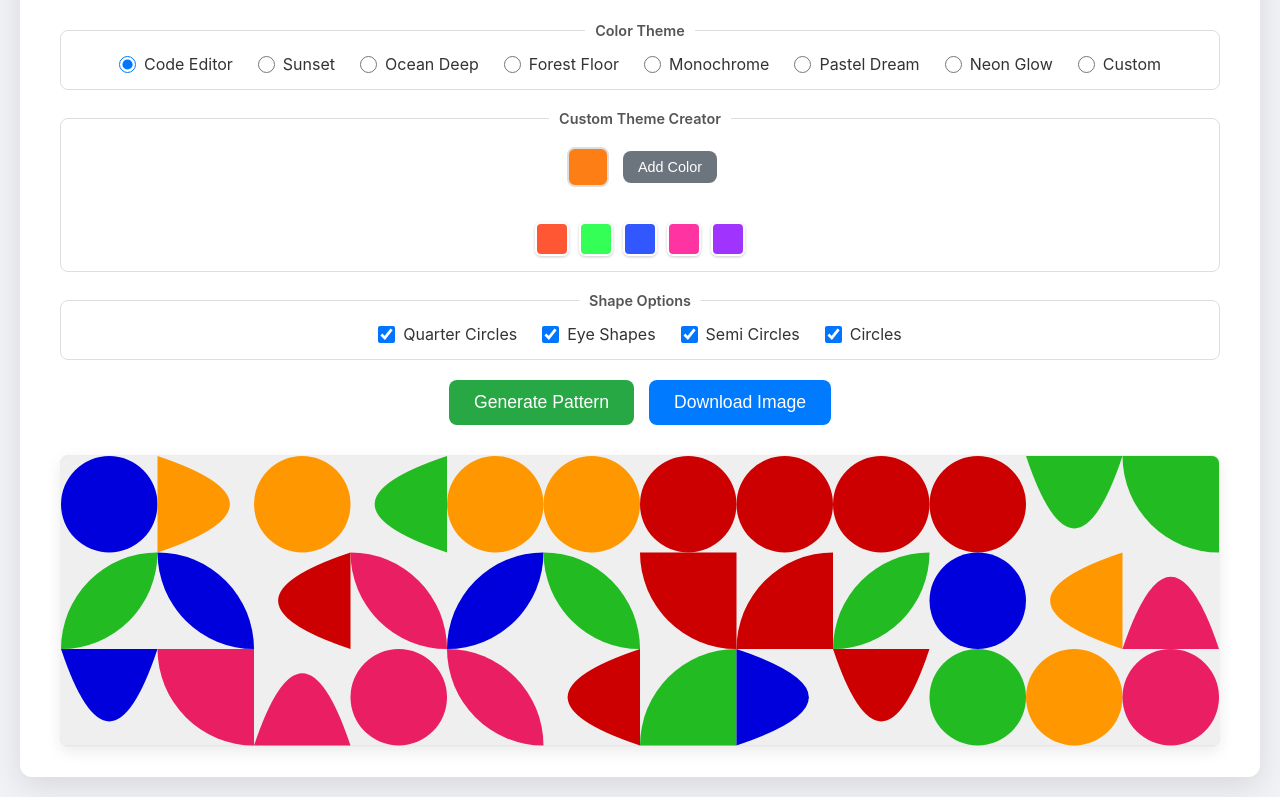
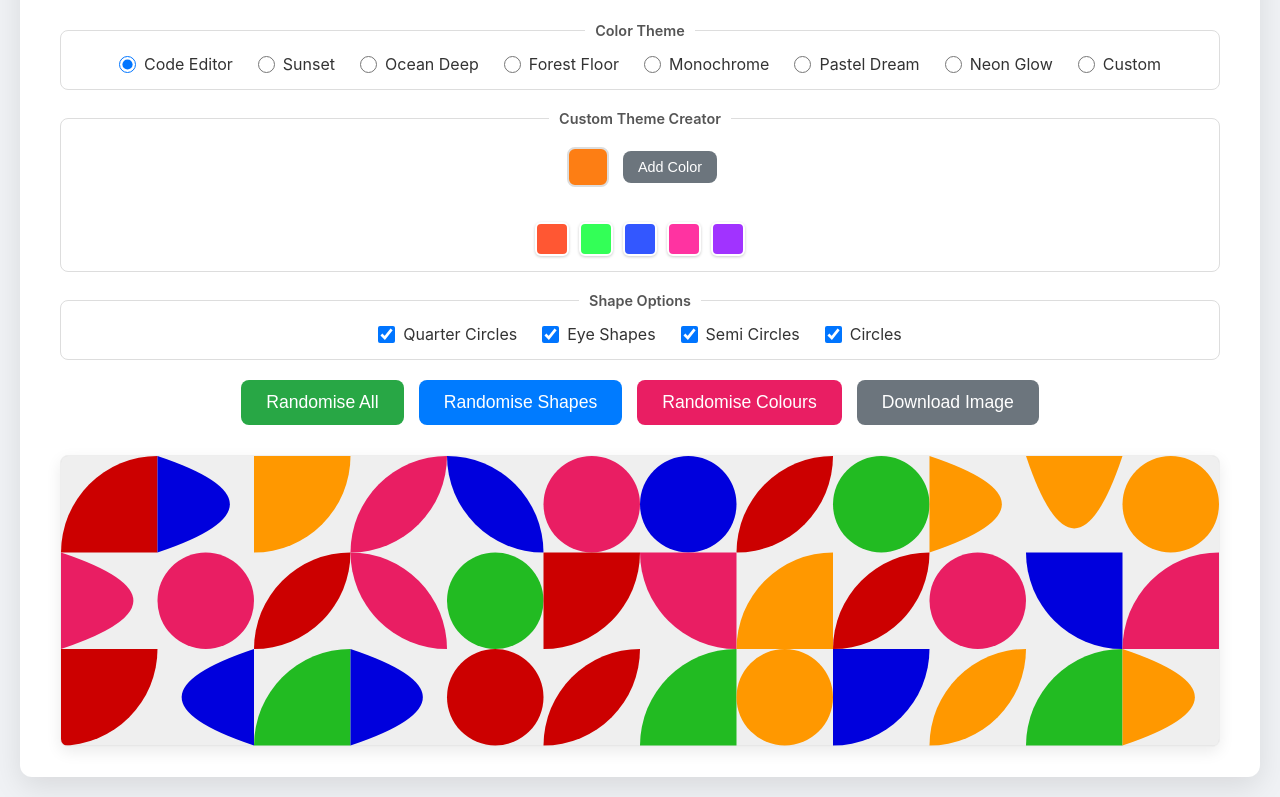
Before and after one commit to LeafBoyG/Image-Generator, a plain HTML site: page index.html in a window 1280 px wide. Shown: the part 149-946 px from the top of the page. Drawn offline with Linux system fonts and the light colour scheme.

Commit message:
randomise elements update

```diff
--- a/index.html
+++ b/index.html
@@ -77,8 +77,10 @@
             </div>
         </fieldset>
 
-        <div class="button-group">
-            <button id="generate-btn">Generate Pattern</button>
+       <div class="button-group">
+            <button id="randomise-all-btn">Randomise All</button>
+            <button id="randomise-shapes-btn">Randomise Shapes</button>
+            <button id="randomise-colours-btn">Randomise Colours</button>
             <button id="download-btn">Download Image</button>
         </div>
 
--- a/script.js
+++ b/script.js
@@ -1,6 +1,7 @@
 document.addEventListener('DOMContentLoaded', () => {
-    // ---CONTROL ELEMENTS---
-    const generateBtn = document.getElementById('generate-btn');
+    const randomiseAllBtn = document.getElementById('randomise-all-btn');
+    const randomiseShapesBtn = document.getElementById('randomise-shapes-btn');
+    const randomiseColoursBtn = document.getElementById('randomise-colours-btn');
     const downloadBtn = document.getElementById('download-btn');
     const svgContainer = document.getElementById('svg-container');
     const themeRadios = document.querySelectorAll('#theme-options input[type="radio"]');
@@ -9,7 +10,7 @@ document.addEventListener('DOMContentLoaded', () => {
     const addColorBtn = document.getElementById('add-color-btn');
     const customThemeSwatches = document.getElementById('custom-theme-swatches');
 
-    // ---CONFIGURATION---
+    let gridState = [];
     const THEMES = {
         codeEditor: ['#E91E63', '#cc0000', '#FF9800', '#0000DD', '#0066bb', '#336699', '#bb0066', '#22bb22'],
         sunset: ['#F94144', '#F3722C', '#F8961E', '#F9844A', '#F9C74F', '#90BE6D', '#43AA8B'],
@@ -19,17 +20,119 @@ document.addEventListener('DOMContentLoaded', () => {
         pastelDream: ['#FAD2E1', '#E2ECE9', '#BEE1E6', '#F0EFEB', '#FFD8BE', '#DFE7FD'],
         neonGlow: ['#F72585', '#7209B7', '#3A0CA3', '#4361EE', '#4CC9F0', '#00F5D4'],
     };
-
     let customThemeColors = ['#FF5733', '#33FF57', '#3357FF', '#FF33A1', '#A133FF'];
-
     const BACKGROUND_COLOR = '#EFEFEF';
     const SVG_WIDTH = 1584;
     const SVG_HEIGHT = 396;
     const GRID_COLS = 12;
     const GRID_ROWS = 3;
     const TILE_SIZE = SVG_WIDTH / GRID_COLS;
+    const getActiveColors = () => {
+        const selectedThemeRadio = document.querySelector('#theme-options input[type="radio"]:checked');
+        const selectedThemeName = selectedThemeRadio ? selectedThemeRadio.value : 'codeEditor';
+        let activeColors = [];
+        if (selectedThemeName === 'custom') {
+            activeColors = customThemeColors;
+        } else {
+            activeColors = THEMES[selectedThemeName];
+        }
+        if (!activeColors || activeColors.length === 0) {
+            activeColors = THEMES.codeEditor;
+        }
+        return activeColors;
+    };
 
-    // ---CUSTOM THEME FUNCTIONS---
+    const getAvailableShapes = () => {
+        const shapes = [];
+        shapeCheckboxes.forEach(checkbox => {
+            if (checkbox.checked) { shapes.push(checkbox.value); }
+        });
+        return shapes;
+    };
+    const randomiseAll = () => {
+        const availableShapes = getAvailableShapes();
+        const activeColors = getActiveColors();
+        gridState = [];
+
+        if (availableShapes.length === 0 || activeColors.length === 0) {
+            renderGrid(); // Render an empty grid if no options are selected
+            return;
+        }
+
+        const shuffledColors = activeColors.sort(() => 0.5 - Math.random());
+        const uniqueColors = [...new Set(shuffledColors)];
+        const generationPalette = uniqueColors.slice(0, 5);
+
+        for (let i = 0; i < GRID_ROWS; i++) {
+            gridState[i] = [];
+            for (let j = 0; j < GRID_COLS; j++) {
+                gridState[i][j] = {
+                    shape: availableShapes[Math.floor(Math.random() * availableShapes.length)],
+                    color: generationPalette[Math.floor(Math.random() * generationPalette.length)],
+                    orientation: (i + j) % 4,
+                };
+            }
+        }
+        renderGrid();
+    };
+
+    const randomiseShapes = () => {
+        const availableShapes = getAvailableShapes();
+        if (availableShapes.length === 0 || !gridState.length) return;
+
+        gridState.forEach((row, i) => {
+            row.forEach((tile, j) => {
+                tile.shape = availableShapes[Math.floor(Math.random() * availableShapes.length)];
+                tile.orientation = (i + j) % 4;
+            });
+        });
+        renderGrid();
+    };
+
+    const randomiseColours = () => {
+        const activeColors = getActiveColors();
+        if (activeColors.length === 0 || !gridState.length) return;
+
+        const shuffledColors = activeColors.sort(() => 0.5 - Math.random());
+        const uniqueColors = [...new Set(shuffledColors)];
+        const generationPalette = uniqueColors.slice(0, 5);
+        if(generationPalette.length === 0) return;
+
+        gridState.forEach(row => {
+            row.forEach(tile => {
+                tile.color = generationPalette[Math.floor(Math.random() * generationPalette.length)];
+            });
+        });
+        renderGrid();
+    };
+
+    const renderGrid = () => {
+        svgContainer.innerHTML = '';
+        const svg = createSVGElement('svg', {
+            width: SVG_WIDTH, height: SVG_HEIGHT, viewBox: `0 0 ${SVG_WIDTH} ${SVG_HEIGHT}`, id: 'generated-svg'
+        });
+        svg.appendChild(createSVGElement('rect', { x: 0, y: 0, width: SVG_WIDTH, height: SVG_HEIGHT, fill: BACKGROUND_COLOR }));
+
+        if (!gridState.length) {
+            svgContainer.appendChild(svg);
+            return;
+        }
+
+        gridState.forEach((row, i) => {
+            row.forEach((tile, j) => {
+                const tileX = j * TILE_SIZE;
+                const tileY = i * TILE_SIZE;
+
+                switch (tile.shape) {
+                    case 'arc': svg.appendChild(createQuarterCircle(tileX, tileY, TILE_SIZE, tile.color, tile.orientation)); break;
+                    case 'eye': svg.appendChild(createEyeShape(tileX, tileY, TILE_SIZE, tile.color, tile.orientation)); break;
+                    case 'semi': svg.appendChild(createSemiCircle(tileX, tileY, TILE_SIZE, tile.color, tile.orientation)); break;
+                    case 'circle': svg.appendChild(createCircle(tileX, tileY, TILE_SIZE, tile.color)); break;
+                }
+            });
+        });
+        svgContainer.appendChild(svg);
+    };
     const renderSwatches = () => {
         customThemeSwatches.innerHTML = '';
         customThemeColors.forEach((color, index) => {
@@ -53,7 +156,7 @@ document.addEventListener('DOMContentLoaded', () => {
             customThemeColors.push(newColor);
             renderSwatches();
             const customRadio = document.querySelector('#theme-custom');
-            if (customRadio && customRadio.checked) { generatePattern(); }
+            if (customRadio && customRadio.checked) { randomiseColours(); }
         }
     };
 
@@ -61,10 +164,9 @@ document.addEventListener('DOMContentLoaded', () => {
         customThemeColors.splice(index, 1);
         renderSwatches();
         const customRadio = document.querySelector('#theme-custom');
-        if (customRadio && customRadio.checked) { generatePattern(); }
+        if (customRadio && customRadio.checked) { randomiseColours(); }
     };
 
-    // ---SHAPE DRAWING FUNCTIONS---
     function createSVGElement(tag, attributes = {}) {
         const element = document.createElementNS("http://www.w3.org/2000/svg", tag);
         for (const key in attributes) { element.setAttribute(key, attributes[key]); }
@@ -116,73 +218,6 @@ document.addEventListener('DOMContentLoaded', () => {
         path.setAttribute('d', d);
         return path;
     }
-
-    // ---GENERATE PATTERN FUNCTION---
-    const generatePattern = () => {
-        svgContainer.innerHTML = '';
-        const svg = createSVGElement('svg', {
-            width: SVG_WIDTH, height: SVG_HEIGHT, viewBox: `0 0 ${SVG_WIDTH} ${SVG_HEIGHT}`, id: 'generated-svg'
-        });
-        svg.appendChild(createSVGElement('rect', {
-            x: 0, y: 0, width: SVG_WIDTH, height: SVG_HEIGHT, fill: BACKGROUND_COLOR
-        }));
-
-        const selectedThemeRadio = document.querySelector('#theme-options input[type="radio"]:checked');
-        const selectedThemeName = selectedThemeRadio ? selectedThemeRadio.value : 'codeEditor';
-
-        let activeColors = [];
-        if (selectedThemeName === 'custom') {
-            activeColors = customThemeColors;
-        } else {
-            activeColors = THEMES[selectedThemeName];
-        }
-
-        if (!activeColors || activeColors.length === 0) {
-            activeColors = THEMES.codeEditor;
-        }
-
-        const shuffledColors = activeColors.sort(() => 0.5 - Math.random());
-        const uniqueColors = [...new Set(shuffledColors)];
-        const generationPalette = uniqueColors.slice(0, 5);
-
-        const availableShapes = [];
-        shapeCheckboxes.forEach(checkbox => {
-            if (checkbox.checked) { availableShapes.push(checkbox.value); }
-        });
-
-        if (availableShapes.length === 0 || generationPalette.length === 0) {
-            svgContainer.appendChild(svg);
-            return;
-        }
-
-        for (let i = 0; i < GRID_ROWS; i++) {
-            for (let j = 0; j < GRID_COLS; j++) {
-                const tileX = j * TILE_SIZE;
-                const tileY = i * TILE_SIZE;
-                const shapeType = availableShapes[Math.floor(Math.random() * availableShapes.length)];
-                const fillColor = generationPalette[Math.floor(Math.random() * generationPalette.length)];
-                const orientation = (i + j) % 4;
-                switch (shapeType) {
-                    case 'arc':
-                        svg.appendChild(createQuarterCircle(tileX, tileY, TILE_SIZE, fillColor, orientation));
-                        break;
-                    case 'eye':
-                        // CORRECTED: The typo 'TILE_S_SIZE' is now 'TILE_SIZE'
-                        svg.appendChild(createEyeShape(tileX, tileY, TILE_SIZE, fillColor, orientation));
-                        break;
-                    case 'semi':
-                        svg.appendChild(createSemiCircle(tileX, tileY, TILE_SIZE, fillColor, orientation));
-                        break;
-                    case 'circle':
-                        svg.appendChild(createCircle(tileX, tileY, TILE_SIZE, fillColor));
-                        break;
-                }
-            }
-        }
-        svgContainer.appendChild(svg);
-    };
-
-    // ---DOWNLOAD FUNCTION---
     const downloadPattern = () => {
         const svg = document.getElementById('generated-svg');
         if (!svg) { console.error("No SVG found to download."); return; }
@@ -208,12 +243,12 @@ document.addEventListener('DOMContentLoaded', () => {
         img.src = svgDataUrl;
     };
 
-    // ---EVENT LISTENERS---
-    generateBtn.addEventListener('click', generatePattern);
+    randomiseAllBtn.addEventListener('click', randomiseAll);
+    randomiseShapesBtn.addEventListener('click', randomiseShapes);
+    randomiseColoursBtn.addEventListener('click', randomiseColours);
     downloadBtn.addEventListener('click', downloadPattern);
-
-    themeRadios.forEach(radio => radio.addEventListener('change', generatePattern));
-    shapeCheckboxes.forEach(checkbox => checkbox.addEventListener('change', generatePattern));
+    themeRadios.forEach(radio => radio.addEventListener('change', randomiseAll));
+    shapeCheckboxes.forEach(checkbox => checkbox.addEventListener('change', randomiseAll));
 
     addColorBtn.addEventListener('click', addColor);
     customThemeSwatches.addEventListener('click', (e) => {
@@ -222,7 +257,6 @@ document.addEventListener('DOMContentLoaded', () => {
         }
     });
 
-    // ---INITIAL SETUP---
     renderSwatches();
-    generatePattern();
+    randomiseAll();
 });
--- a/style.css
+++ b/style.css
@@ -87,11 +87,37 @@ p {
     outline: none;
 }
 
-#generate-btn { background-color: #28a745; }
-#generate-btn:hover { background-color: #218838; transform: translateY(-2px); }
+#randomise-all-btn, #randomise-shapes-btn, #randomise-colours-btn, #download-btn {
+    color: white;
+    border: none;
+    padding: 12px 25px;
+    border-radius: 8px;
+    font-size: 1.1em;
+    font-weight: 500;
+    cursor: pointer;
+    transition: background-color 0.2s ease, transform 0.2s ease;
+    outline: none;
+}
 
-#download-btn { background-color: #007bff; }
-#download-btn:hover { background-color: #0069d9; transform: translateY(-2px); }
+#randomise-all-btn:hover, #randomise-shapes-btn:hover, #randomise-colours-btn:hover, #download-btn:hover {
+    transform: translateY(-2px);
+}
+
+#randomise-all-btn { background-color: #28a745; }
+
+#randomise-all-btn:hover { background-color: #218838; }
+
+#randomise-shapes-btn { background-color: #007bff; }
+
+#randomise-shapes-btn:hover { background-color: #0069d9; }
+
+#randomise-colours-btn { background-color: #E91E63; }
+
+#randomise-colours-btn:hover { background-color: #c2185b; }
+
+#download-btn { background-color: #6c757d; }
+
+#download-btn:hover { background-color: #5a6268; }
 
 .custom-theme-controls {
     display: flex;
```
